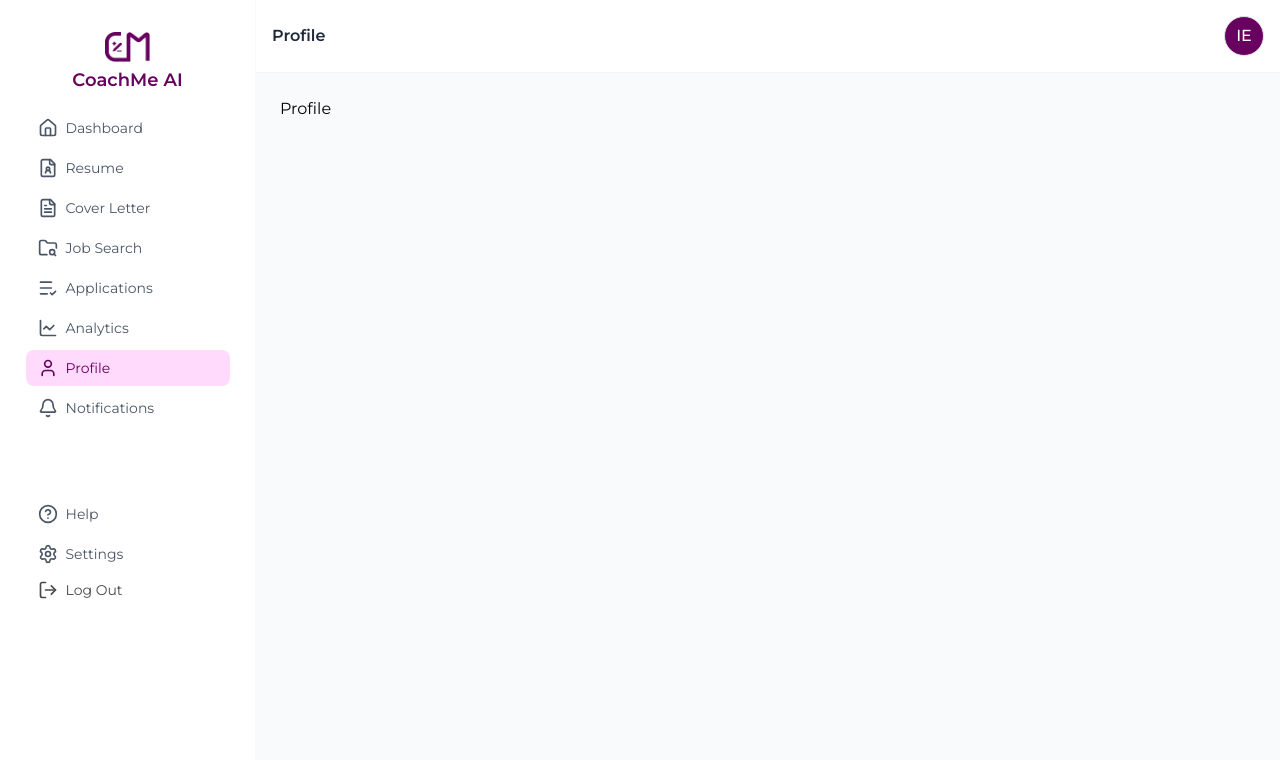
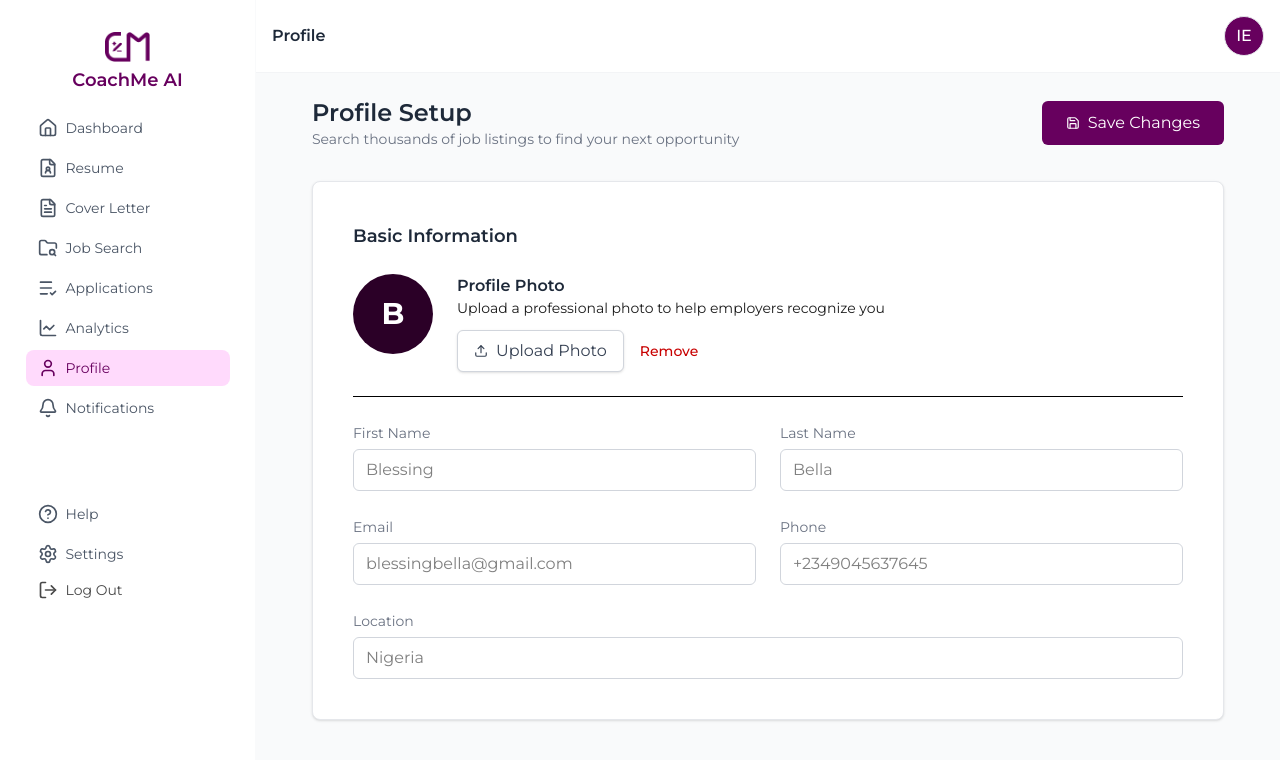
Before and after one commit to TheSkillGarage/coachme_ai, a React (Vite) app: page /user/profile in a window 1280 px wide. Shown: the top 760 px of the page. Built offline with nearby package versions, Linux system fonts and the light colour scheme; sample sign-in values are in the browser's storage.

Commit message:
Added profile

```diff
--- a/src/pages/profile/index.tsx
+++ b/src/pages/profile/index.tsx
@@ -1,14 +1,158 @@
+// import HelmetLayout, { type HelmetProps } from '../../layouts/helmetlayout';
+// export default function Main() {
+//     const tags: HelmetProps = {
+//         pageTitle: 'Profile',
+//         description: ""
+//     }
+//     return (
+//         <HelmetLayout {...tags}>
+//             <div className=''>Profile
+//             </div>
+//         </HelmetLayout>
+//     )
+// }
 
-import HelmetLayout, { type HelmetProps } from '../../layouts/helmetlayout';
-export default function Main() {
-    const tags: HelmetProps = {
-        pageTitle: 'Profile',
-        description: ""
+import React, { useState } from "react";
+import { Save } from 'lucide-react';
+import { Upload } from "lucide-react";
+
+const ProfileSetup: React.FC = () => {
+  const [photo, setPhoto] = useState<string | null>(null);
+
+  const handlePhotoUpload = (e: React.ChangeEvent<HTMLInputElement>) => {
+    const file = e.target.files?.[0];
+    if (file) {
+      const reader = new FileReader();
+      reader.onloadend = () => setPhoto(reader.result as string);
+      reader.readAsDataURL(file);
     }
-    return (
-        <HelmetLayout {...tags}>
-            <div className=''>Profile
+  };
+
+  const handleRemovePhoto = () => setPhoto(null);
+
+  return (
+    <>
+    <div className="w-full px-4 md:px-8">
+      <div className="flex flex-col md:flex-row justify-between md:items-center mb-8 gap-4">
+        <div className="hidden md:block">
+          <h1 className="text-2xl font-semibold text-gray-800">Profile Setup</h1>
+          <p className="text-gray-500 text-sm">
+            Search thousands of job listings to find your next opportunity
+          </p>
+        </div>
+        <button className="hidden md:flex items-center justify-center gap-2 cursor-pointer bg-[#67005E] hover:bg-[#51004B] text-white px-6 py-2.5 rounded-md transition w-full md:w-auto">
+          <Save size={14} />
+          Save Changes
+        </button>
+
+        <button className="flex md:hidden items-center justify-center gap-2 cursor-pointer bg-[#67005E] hover:bg-[#51004B] text-white px-6 py-2.5 rounded-md transition w-full">
+          <Upload size={14} />
+          Upload New Resume
+        </button>
+      </div>
+
+      <div className="bg-white rounded-lg shadow-sm w-full p-6 sm:p-8 md:p-10 border border-gray-200">
+        <h2 className="text-lg font-semibold mb-6 text-gray-800">
+          Basic Information
+        </h2>
+
+        <div className="flex flex-col md:flex-row items-center md:items-start gap-6 mb-6">
+          <div className="flex-shrink-0">
+            {photo ? (
+              <img
+                src={photo}
+                alt="Profile"
+                className="w-20 h-20 rounded-full object-cover"
+              />
+            ) : (
+              <div className="w-20 h-20 rounded-full bg-[#2B0027] cursor-pointer flex items-center justify-center text-white text-3xl font-bold">
+                B
+              </div>
+            )}
+          </div>
+
+          <div className="flex flex-col">
+            <p className="font-semibold text-gray-800">Profile Photo</p>
+            <p className="text-sm text-[#1B1B1B] mb-3">
+              Upload a professional photo to help employers recognize you
+            </p>
+            <div className="flex items-center gap-4 flex-wrap">
+              <label className="flex gap-2 items-center cursor-pointer border border-gray-300 bg-white text-gray-700 px-4 py-2 rounded-md shadow-sm hover:bg-gray-100 transition">
+                <input
+                  type="file"
+                  accept="image/*"
+                  className="hidden"
+                  onChange={handlePhotoUpload}
+                />
+                <Upload size={14} />
+                Upload Photo
+              </label>
+              <button
+                onClick={handleRemovePhoto}
+                className="text-[#C80000] text-sm font-medium"
+              >
+                Remove
+              </button>
             </div>
-        </HelmetLayout>
-    )
-}
+          </div>
+        </div>
+
+        <hr className="my-6 bg-[#E8E8E8]" />
+
+        <form className="grid grid-cols-1 md:grid-cols-2 gap-6">
+          <div>
+            <label className="text-sm text-gray-500">First Name</label>
+            <input
+              type="text"
+              placeholder="Blessing"
+              className="mt-1 w-full border border-gray-300 rounded-md px-3 py-2 focus:outline-none focus:ring-2 focus:ring-purple-700"
+            />
+          </div>
+          <div>
+            <label className="text-sm text-gray-500">Last Name</label>
+            <input
+              type="text"
+              placeholder="Bella"
+              className="mt-1 w-full border border-gray-300 rounded-md px-3 py-2 focus:outline-none focus:ring-2 focus:ring-purple-700"
+            />
+          </div>
+          <div>
+            <label className="text-sm text-gray-500">Email</label>
+            <input
+              type="email"
+              placeholder="blessingbella@gmail.com"
+              className="mt-1 w-full border border-gray-300 rounded-md px-3 py-2 focus:outline-none focus:ring-2 focus:ring-purple-700"
+            />
+          </div>
+          <div>
+            <label className="text-sm text-gray-500">Phone</label>
+            <input
+              type="text"
+              placeholder="+2349045637645"
+              className="mt-1 w-full border border-gray-300 rounded-md px-3 py-2 focus:outline-none focus:ring-2 focus:ring-purple-700"
+            />
+          </div>
+          <div className="md:col-span-2">
+            <label className="text-sm text-gray-500">Location</label>
+            <input
+              type="text"
+              placeholder="Nigeria"
+              className="mt-1 w-full border border-gray-300 rounded-md px-3 py-2 focus:outline-none focus:ring-2 focus:ring-purple-700"
+            />
+          </div>
+        </form>
+
+        <div className="block md:hidden mt-8">
+          <button className="flex items-center justify-center gap-2 cursor-pointer bg-[#67005E] hover:bg-[#51004B] text-white px-6 py-2.5 rounded-md transition w-full">
+            <Save size={14} />
+            Save Changes
+          </button>
+        </div>
+      </div>
+    </div>
+
+    </>
+  );
+};
+
+export default ProfileSetup;
```
